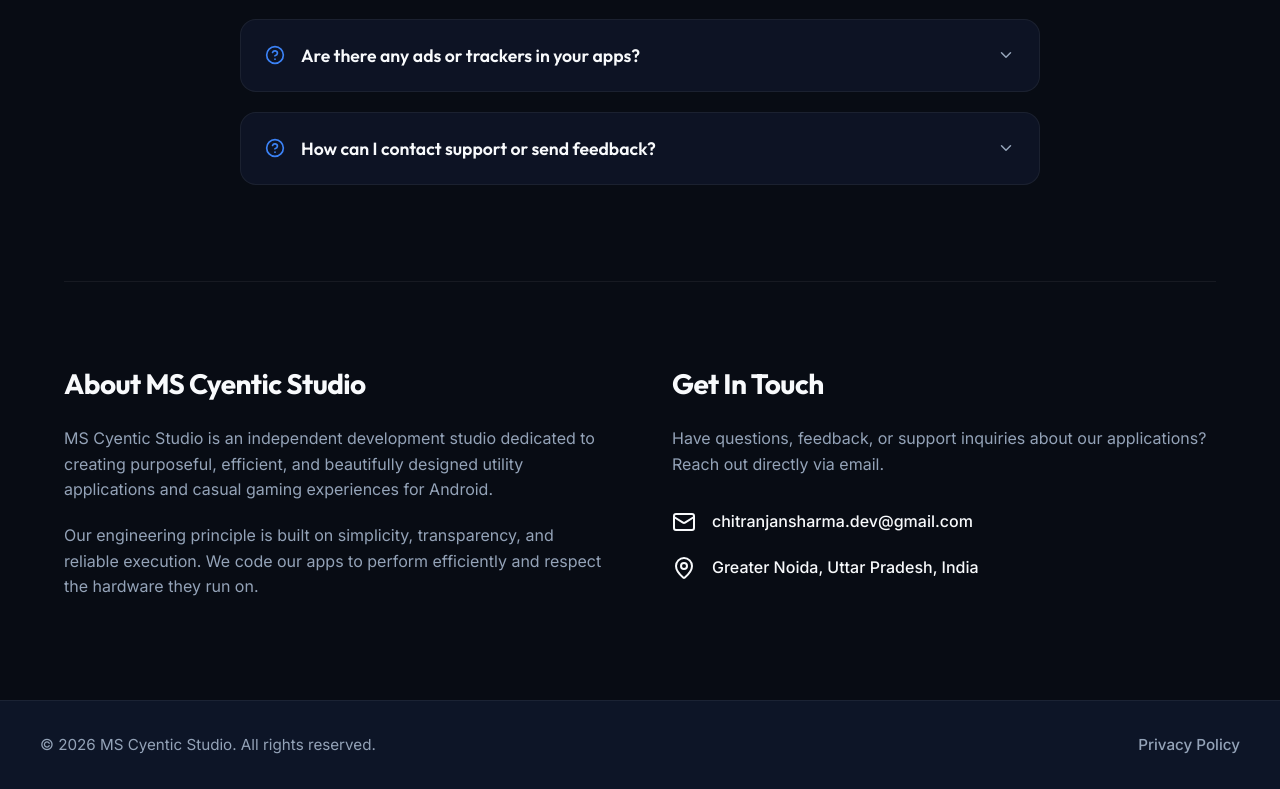
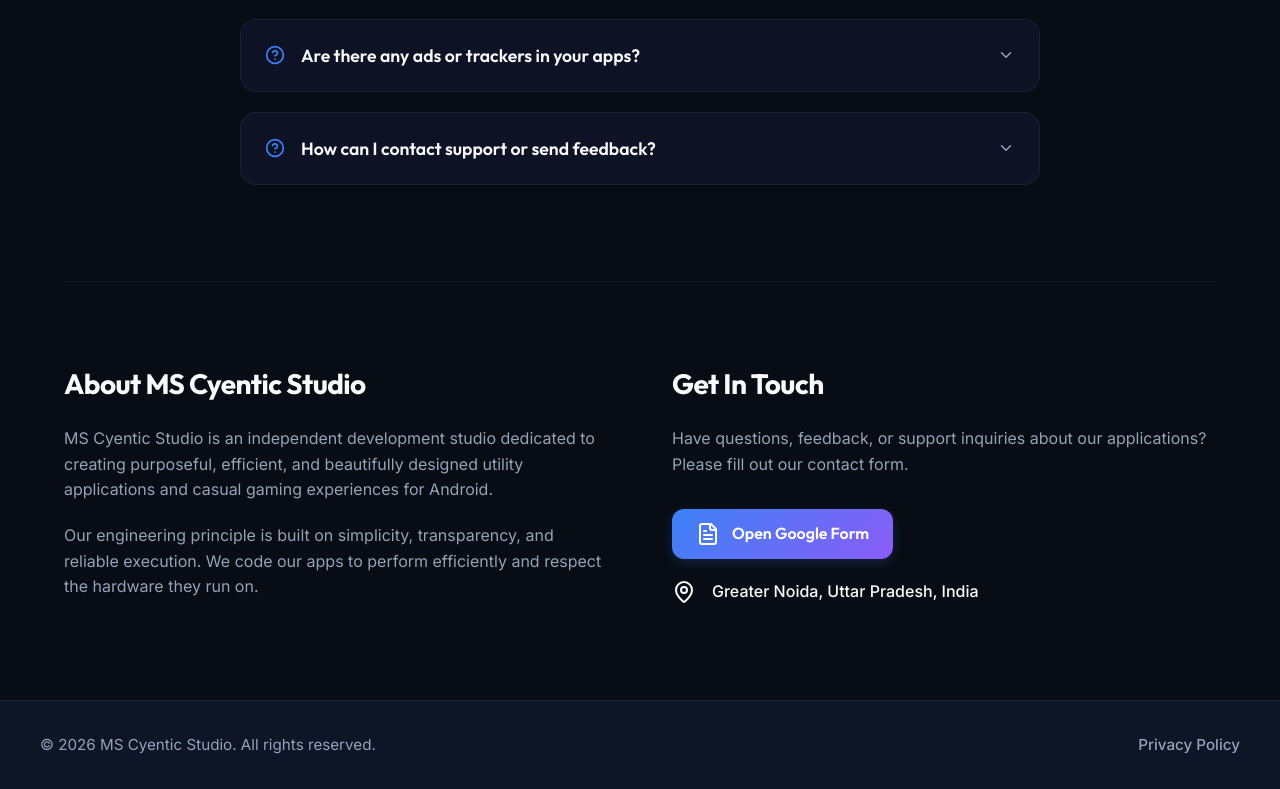
Before and after one commit to Chitranjan-Sharma/ms-cyentic-studio-web, a React (Vite) app: page / in a window 1280 px wide. Shown: the part 2847-3636 px from the top of the page. Built offline with nearby package versions, Linux system fonts and the light colour scheme.

Commit message:
contact us form change

```diff
--- a/src/components/AboutContact.jsx
+++ b/src/components/AboutContact.jsx
@@ -1,5 +1,5 @@
 import React from 'react';
-import { Mail, MapPin } from 'lucide-react';
+import { FileText, MapPin } from 'lucide-react';
 
 export default function AboutContact() {
   return (
@@ -17,12 +17,17 @@
 
         <div id="contact" className="contact-card">
           <h2>Get In Touch</h2>
-          <p>Have questions, feedback, or support inquiries about our applications? Reach out directly via email.</p>
+          <p>Have questions, feedback, or support inquiries about our applications? Please fill out our contact form.</p>
 
           <div className="contact-methods">
-            <a href="mailto:chitranjank.co@gmail.com" className="contact-item">
-              <Mail />
-              <span>chitranjansharma.dev@gmail.com</span>
+            <a
+              href="https://docs.google.com/forms/d/e/1FAIpQLSdBx0WG_jCXtDjuzZu2cGDT_0inIOA5QlydcdHOfhn1j1S9rA/viewform?usp=publish-editor"
+              target="_blank"
+              rel="noopener noreferrer"
+              className="contact-form-btn"
+            >
+              <FileText />
+              <span>Open Google Form</span>
             </a>
             <div className="contact-item">
               <MapPin />
--- a/src/index.css
+++ b/src/index.css
@@ -717,6 +717,29 @@
     color: var(--accent-blue);
 }
 
+.contact-form-btn {
+    display: inline-flex;
+    align-items: center;
+    justify-content: center;
+    gap: 0.75rem;
+    font-family: var(--font-heading);
+    font-weight: 600;
+    font-size: 1rem;
+    padding: 0.75rem 1.5rem;
+    border-radius: 12px;
+    background: var(--gradient-primary);
+    color: #ffffff !important;
+    transition: transform var(--transition-fast), box-shadow var(--transition-fast);
+    box-shadow: 0 4px 12px rgba(59, 130, 246, 0.2);
+    width: fit-content;
+    cursor: pointer;
+}
+
+.contact-form-btn:hover {
+    transform: translateY(-2px);
+    box-shadow: 0 6px 20px rgba(59, 130, 246, 0.4);
+}
+
 /* Footer styling */
 .footer {
     border-top: 1px solid var(--border);
```
Also changed, not shown: public/robots.txt (added), 1 other file (tests, documents, lock files or other folders).
